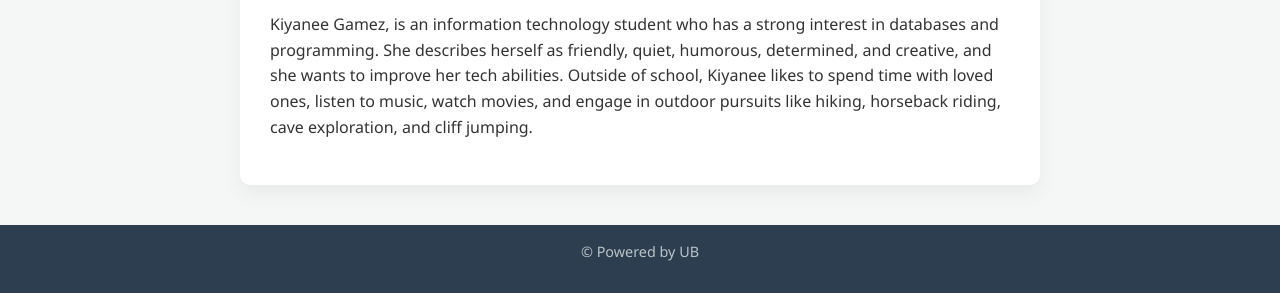
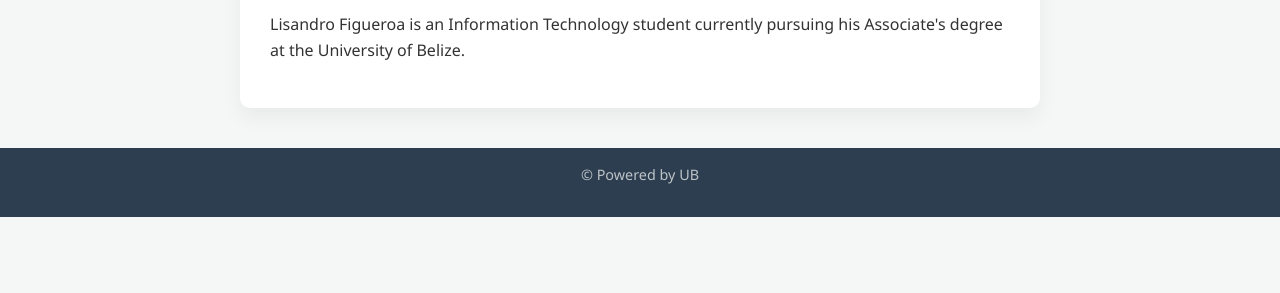
Before and after one commit to 2025162958/indivFOC, a plain HTML site: page about.html in a window 1280 px wide. Shown: the part 621-914 px from the top of the page. After the commit the page ends 838 px from the top, so only its background shows below. Drawn offline with Linux system fonts and the light colour scheme.

Commit message:
Update about.html

```diff
--- a/about.html
+++ b/about.html
@@ -22,7 +22,7 @@
         <div class="card">
             <img src="image_97ac43.jpg" alt="Kiyanee Gamez" style="max-width: 300px; border-radius: 50%;">
             <h2>About Me</h2>
-            <p>Kiyanee Gamez, is an information technology student who has a strong interest in databases and programming. She describes herself as friendly, quiet, humorous, determined, and creative, and she wants to improve her tech abilities. Outside of school, Kiyanee likes to spend time with loved ones, listen to music, watch movies, and engage in outdoor pursuits like hiking, horseback riding, cave exploration, and cliff jumping.</p>
+            <p>Lisandro Figueroa is an Information Technology student currently pursuing his Associate's degree at the University of Belize.</p>
         </div>
     </main>
     <footer>
```
